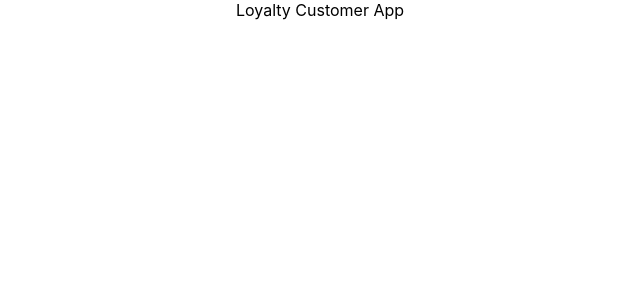
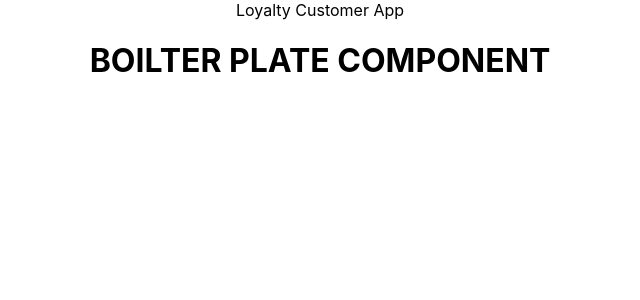
Before and after one commit to auroradevinc/loyalty_customer_app, a React (Create React App) app: page / in a window 1280 px wide. Shown: the top 300 px of the page, without its empty margins (320-960 px from the left). Built offline with nearby package versions, Linux system fonts and the light colour scheme.

Commit message:
Files, Directories setup

```diff
--- a/src/App.js
+++ b/src/App.js
@@ -1,20 +1,22 @@
 // Base Imports
 import React from 'react';
+
+// Modules Imports
+
+// Components Imports
+
+// Other Files Imports
+import { BoilerPlateComponent } from './BoilerPlateComponent';
 
 // Styling Imports
 import './App.css';
 import logo from './logo.svg';
 
-// Module Imports
-
-// Components Imports
-
-// Other File Imports
-
 function App() {
   return (
     <div className="App">
       Loyalty Customer App
+      <BoilerPlateComponent/>
     </div>
   );
 }
--- /dev/null
+++ b/src/BoilerPlateComponent.js
@@ -0,0 +1,20 @@
+// Base Imports
+import React from 'react';
+
+// Modules Imports
+
+// Components Imports
+
+// Other Files Imports
+
+// Styling Imports
+
+export function BoilerPlateComponent() {
+    return (
+        <div className=''>
+            <h1>
+                BOILTER PLATE COMPONENT
+            </h1>
+        </div>
+    );
+}
--- a/src/index.js
+++ b/src/index.js
@@ -1,8 +1,5 @@
 // Base Imports
 import React from 'react';
-
-// Styling Imports
-import './index.css';
 
 // Modules Imports
 import { createRoot } from 'react-dom/client';
@@ -11,18 +8,21 @@ import { Provider } from 'react-redux';
 // Components Imports
 import App from './App';
 
-// Other File Imports
+// Other Files Imports
 import { store } from './app/store';
 import reportWebVitals from './reportWebVitals';
+
+// Styling Imports
+import './index.css';
 
 const container = document.getElementById('root');
 const root = createRoot(container);
 
 root.render(
   <React.StrictMode>
-    <Provider store={store}>
-      <App />
-    </Provider>
+    <App />
+    {/* <Provider store={store}>
+    </Provider> */}
   </React.StrictMode>
 );
 
```
